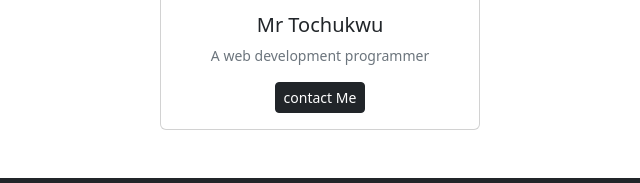
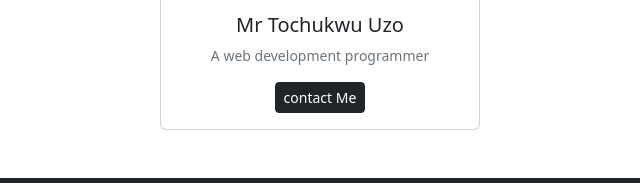
Before and after one commit to Tochukwu2024/BOOTS-PROJECT, a plain HTML site: page index.html in a window 1280 px wide. Shown: the part 282-465 px from the top of the page, 320-960 px from the left. Drawn offline with nearby package versions, Linux system fonts and the light colour scheme.

Commit message:
Fix profile name and clean up HTML
Updated profile name and ensured proper HTML structure.

```diff
--- a/index.html
+++ b/index.html
@@ -42,7 +42,7 @@
              <div class="card text-center mt-5" style="max-width: 20rem;">
   <img src="car side view.png" card-img-top rounded alt="...">
   <div class="card-body">
-    <h5 class="card-title">Mr Tochukwu</h5>
+    <h5 class="card-title">Mr Tochukwu Uzo</h5>
     <p class="card-text text-secondary small">A web development programmer</p>
     <a href="contact me.html" class="btn btn-sm btn-dark">contact Me</a>
   </div>
```
